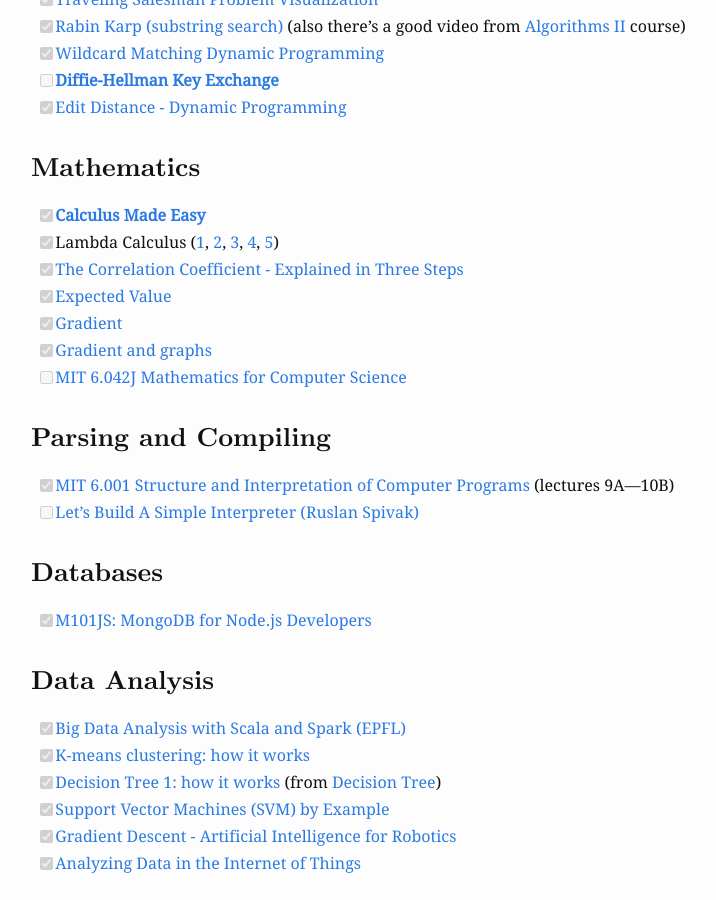
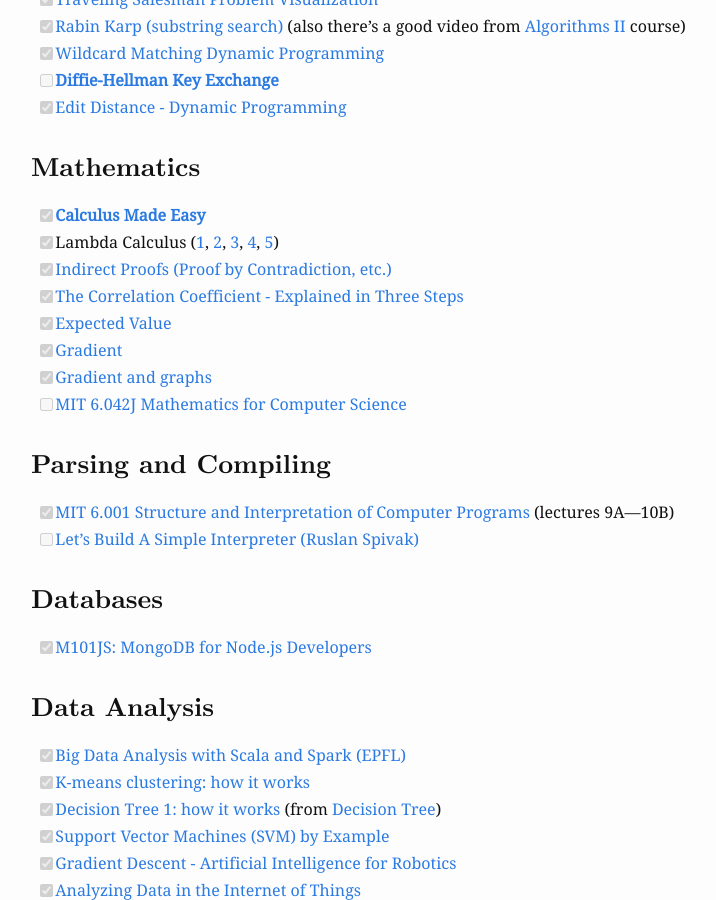
Before and after one commit to alopatindev/alopatindev.github.io, a Jekyll site: the page built from _posts/2016-11-29-self-learning.markdown, in a window 1280 px wide and 900 px high, scrolled down 1441 px. Shown: the whole window, without its empty margins (204-920 px from the left). Built offline with Jekyll 4.4.1, drawn with Linux system fonts in a browser that asks for light colours; comment, search, counter and statistics services are not loaded; some of the changed lines change nothing that is shown.

Commit message:
update 2016-11-29-self-learning

```diff
--- a/_posts/2016-11-29-self-learning.markdown
+++ b/_posts/2016-11-29-self-learning.markdown
@@ -53,6 +53,7 @@
 ### Mathematics
 - [x][**Calculus Made Easy**](https://www.amazon.com/Calculus-Made-Easy-Silvanus-Thompson/dp/0312185480)
 - [x]Lambda Calculus ([1](https://www.youtube.com/watch?v=S_WzF6BHadc), [2](https://www.youtube.com/watch?v=bEnFk_FBi3E), [3](https://www.youtube.com/watch?v=v1IlyzxP6Sg), [4](https://www.youtube.com/watch?v=Mg1pxUKeWCk), [5](https://www.youtube.com/watch?v=3h0-p4SDHig))
+- [x][Indirect Proofs (Proof by Contradiction, etc.)](https://web.stanford.edu/class/archive/cs/cs103/cs103.1132/lectures/02/Small02.pdf)
 - [x][The Correlation Coefficient - Explained in Three Steps](https://www.youtube.com/watch?v=ugd4k3dC_8Y)
 - [x][Expected Value](https://www.youtube.com/watch?v=DAjVAEDil_Q)
 - [x][Gradient](https://www.youtube.com/watch?v=tIpKfDc295M)
```
